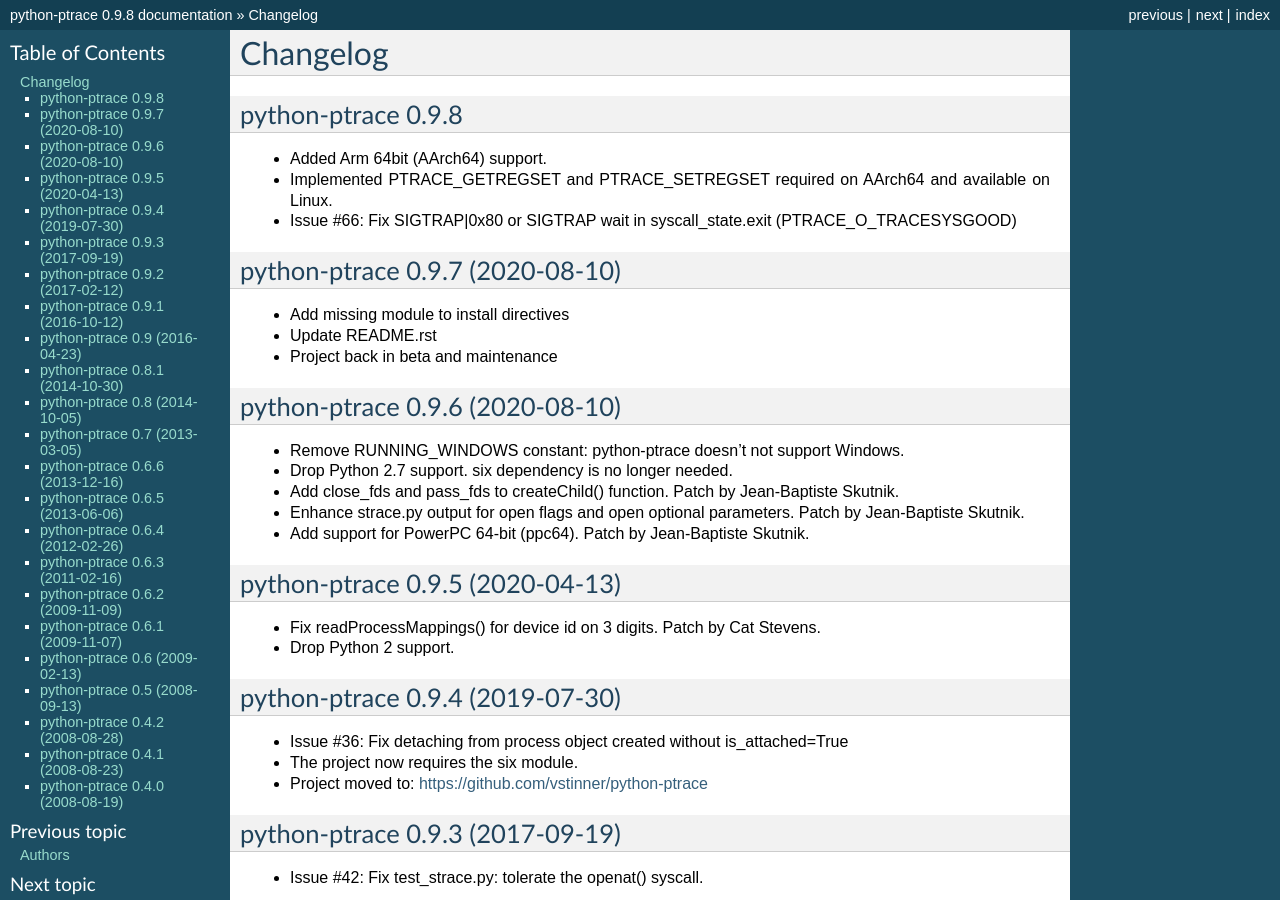
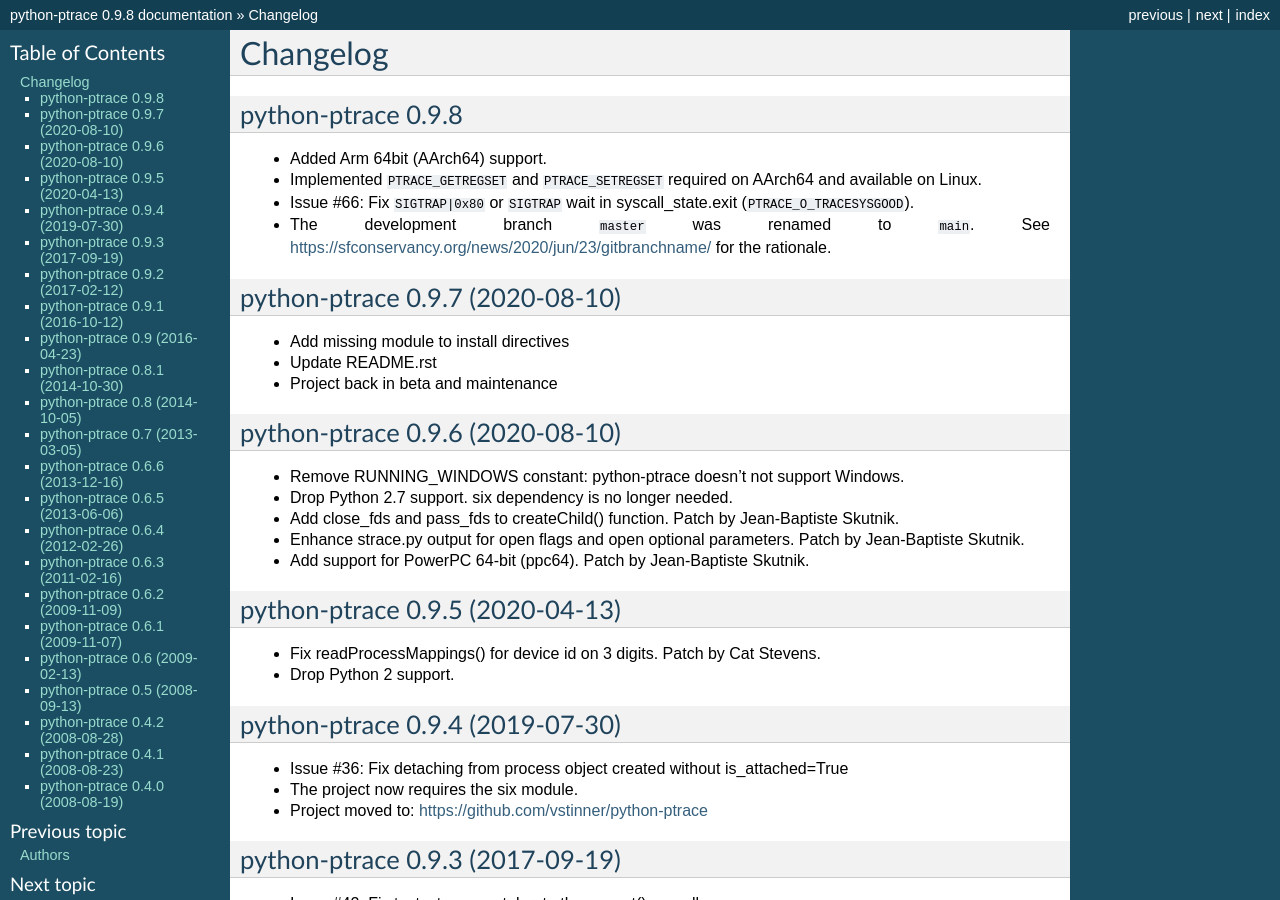
Before and after one commit to vstinner/python-ptrace, a Sphinx documentation site: the page built from doc/changelog.rst, in a window 1280 px wide and 900 px high. Built offline with Sphinx 7.4.7, drawn with Linux system fonts in a browser that asks for light colours.

Commit message:
Prepare 0.9.8 release

```diff
--- a/doc/changelog.rst
+++ b/doc/changelog.rst
@@ -7,9 +7,13 @@
 -------------------
 
 * Added Arm 64bit (AArch64) support.
-* Implemented PTRACE_GETREGSET and PTRACE_SETREGSET required on AArch64 and
-  available on Linux.
-* Issue #66: Fix SIGTRAP|0x80 or SIGTRAP wait in syscall_state.exit (PTRACE_O_TRACESYSGOOD)
+* Implemented ``PTRACE_GETREGSET`` and ``PTRACE_SETREGSET`` required on AArch64
+  and available on Linux.
+* Issue #66: Fix ``SIGTRAP|0x80`` or ``SIGTRAP`` wait in syscall_state.exit
+  (``PTRACE_O_TRACESYSGOOD``).
+* The development branch ``master`` was renamed to ``main``.
+  See https://sfconservancy.org/news/2020/jun/23/gitbranchname/ for the
+  rationale.
 
 python-ptrace 0.9.7 (2020-08-10)
 --------------------------------
```
